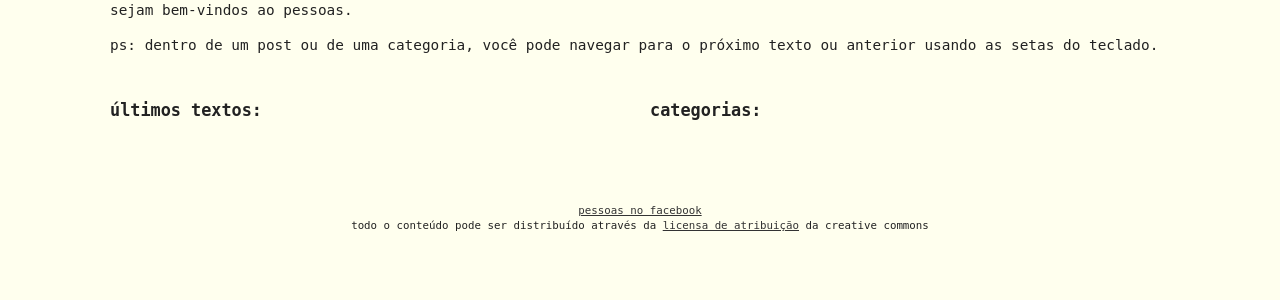
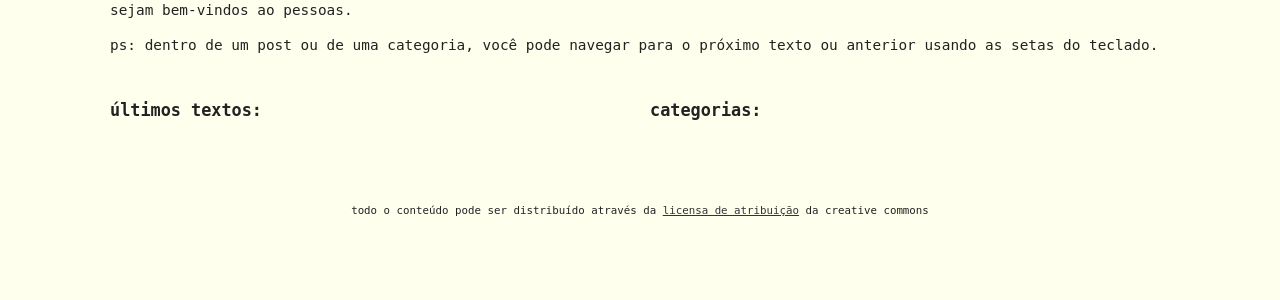
Before and after one commit to berinhard/pessoas.cc, a Django app: page / in a window 1280 px wide. Shown: the part 377-677 px from the top of the page. Run offline with Django 5.2, Linux system fonts and the light colour scheme; data that the repository does not hold is empty; parts of the project's set-up code (start-up, migrations or seed data) failed here and were passed over; some libraries are stand-ins or nearby versions; some web fonts are replaced.

Commit message:
Remove url pro facebook

```diff
--- a/templates/base.html
+++ b/templates/base.html
@@ -81,11 +81,6 @@
 
     <footer id='mainFooter' class='container'>
       <div class='twelve columns'>
-        <ul>
-          <li><a href='http://facebook.com/pessoas.cc/'>pessoas no facebook</a></li>
-        </ul>
-      </div>
-      <div class='twelve columns'>
         <p>todo o conteúdo pode ser distribuído através da <a href='http://creativecommons.org/licenses/by/3.0/deed.pt_BR' target='_blank'>licensa de atribuição</a> da creative commons</p>
       </div>
     </footer>
```
